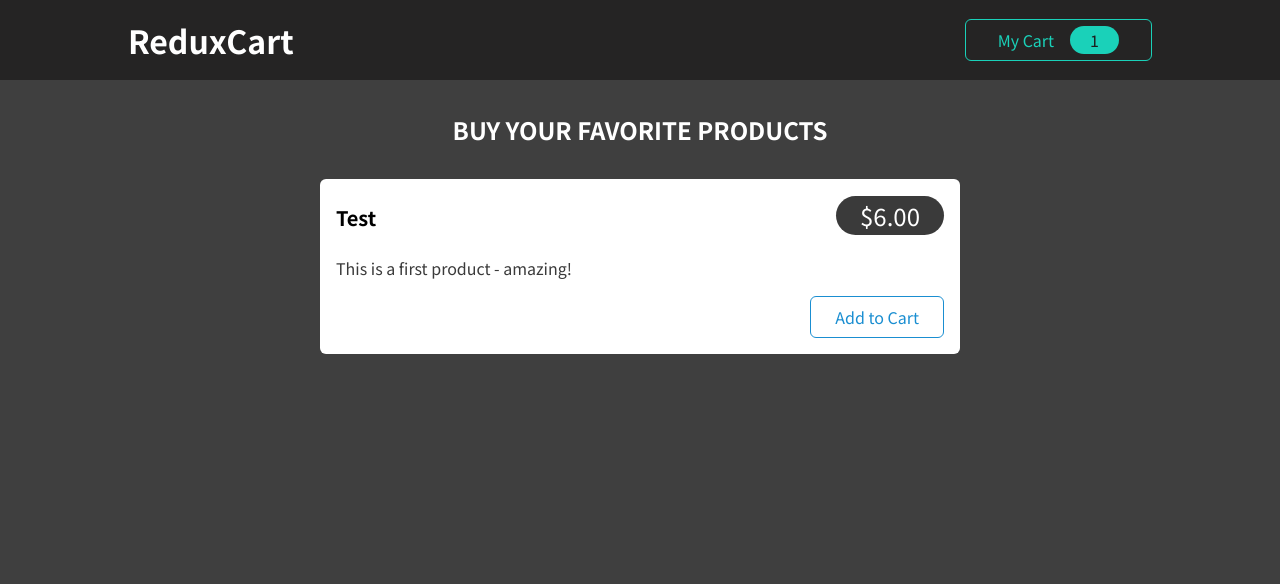
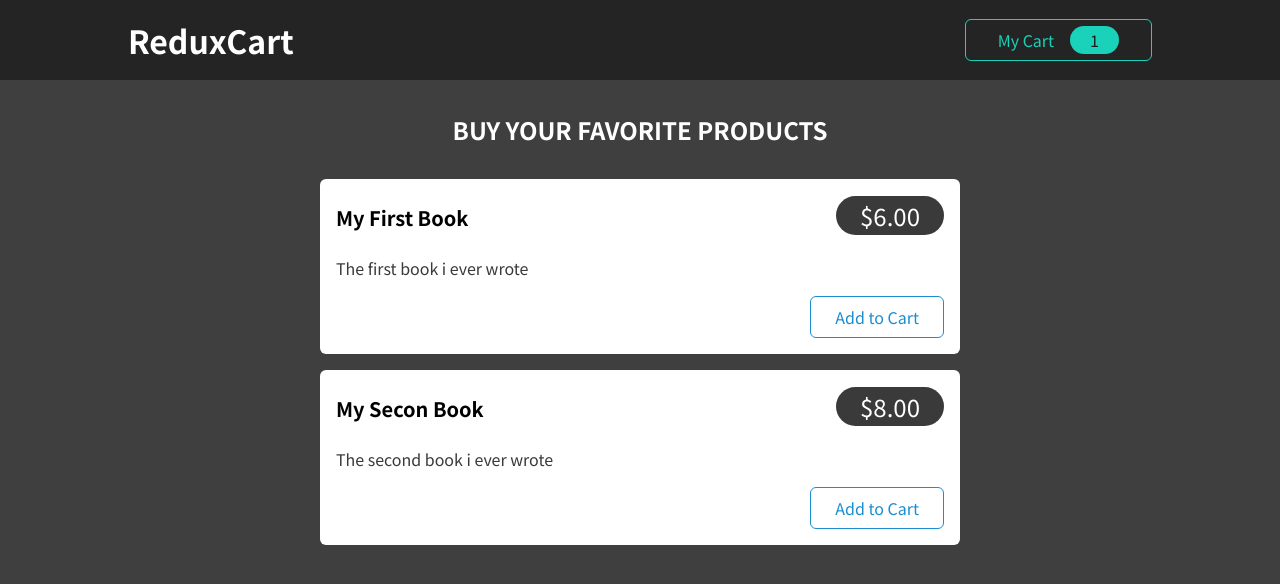
Before and after one commit to FANT0M100/cartReduxReact, a React (Create React App) app: page / in a window 1280 px wide. Shown: the top 584 px of the page. Built offline with nearby package versions, Linux system fonts and the light colour scheme.

Commit message:
add item to cart

```diff
--- a/src/components/Shop/ProductItem.js
+++ b/src/components/Shop/ProductItem.js
@@ -1,8 +1,22 @@
-import Card from '../UI/Card';
-import classes from './ProductItem.module.css';
+import Card from "../UI/Card";
+import classes from "./ProductItem.module.css";
+import { useDispatch } from "react-redux";
+import { cartActions } from "../../store/cart-slice";
 
 const ProductItem = (props) => {
-  const { title, price, description } = props;
+  const dispatch = useDispatch();
+
+  const { title, price, description, id } = props;
+
+  const addToCartHandler = () => {
+    dispatch(
+      cartActions.addItemToCart({
+        id,
+        title,
+        price,
+      })
+    );
+  };
 
   return (
     <li className={classes.item}>
@@ -13,7 +27,7 @@
         </header>
         <p>{description}</p>
         <div className={classes.actions}>
-          <button>Add to Cart</button>
+          <button onClick={addToCartHandler}>Add to Cart</button>
         </div>
       </Card>
     </li>
--- a/src/components/Shop/Products.js
+++ b/src/components/Shop/Products.js
@@ -1,16 +1,35 @@
-import ProductItem from './ProductItem';
-import classes from './Products.module.css';
+import ProductItem from "./ProductItem";
+import classes from "./Products.module.css";
+
+const DUMMY_PRODUCTS = [
+  {
+    id: "p1",
+    price: 6,
+    title: "My First Book",
+    description: "The first book i ever wrote",
+  },
+  {
+    id: "p2",
+    price: 8,
+    title: "My Secon Book",
+    description: "The second book i ever wrote",
+  },
+];
 
 const Products = (props) => {
   return (
     <section className={classes.products}>
       <h2>Buy your favorite products</h2>
       <ul>
-        <ProductItem
-          title='Test'
-          price={6}
-          description='This is a first product - amazing!'
-        />
+        {DUMMY_PRODUCTS.map((product) => (
+          <ProductItem
+            key={product.id}
+            id={product.id}
+            title={product.title}
+            price={product.price}
+            description={product.description}
+          />
+        ))}
       </ul>
     </section>
   );
--- a/src/store/cart-slice.js
+++ b/src/store/cart-slice.js
@@ -37,3 +37,6 @@
     },
   },
 });
+
+export const cartActions = cartSlice.actions;
+export default cartSlice;
--- a/src/store/index.js
+++ b/src/store/index.js
@@ -1,9 +1,10 @@
 import { configureStore } from "@reduxjs/toolkit";
 
 import uiSlice from "./ui-slice";
+import cartSlice from "./cart-slice";
 
 const store = configureStore({
-  reducer: { ui: uiSlice.reducer },
+  reducer: { ui: uiSlice.reducer, cart: cartSlice.reducer },
 });
 
 export default store;
```
